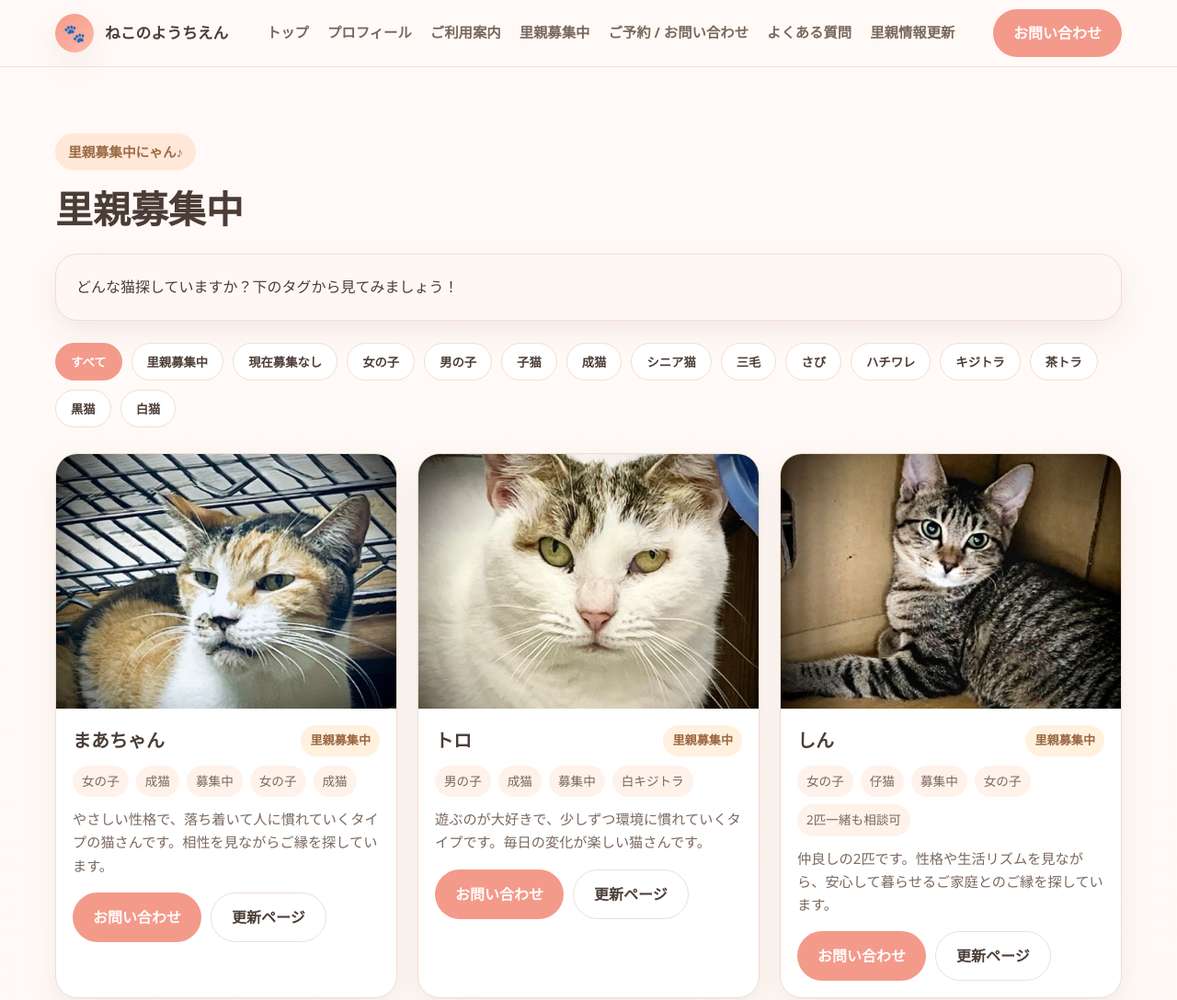
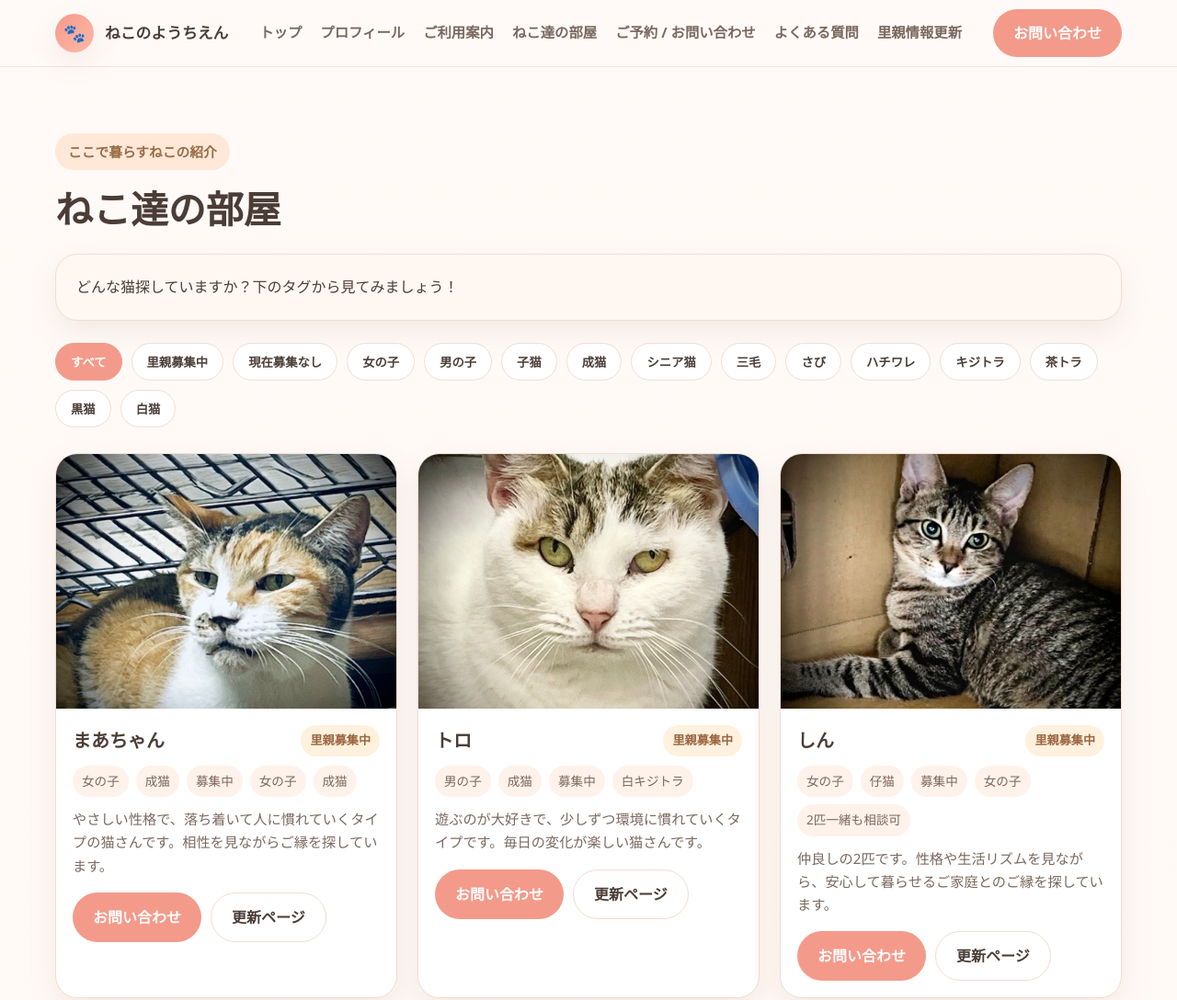
Before and after one commit to neko-liku/test-web, a plain HTML site: page cats.html in a window 1280 px wide. Shown: the top 1088 px of the page at 92% size. Drawn offline with Linux system fonts and the light colour scheme.

Commit message:
Update cats.html

```diff
--- a/cats.html
+++ b/cats.html
@@ -14,7 +14,7 @@
       <a href="index.html">トップ</a>
       <a href="profile.html">プロフィール</a>
       <a href="guide.html">ご利用案内</a>
-      <a href="cats.html">里親募集中</a>
+      <a href="cats.html">ねこ達の部屋</a>
       <a href="contact.html">ご予約 / お問い合わせ</a>
       <a href="faq.html">よくある質問</a>
       <a href="admin.html">里親情報更新</a>
@@ -29,8 +29,8 @@
 <main class="section">
   <div class="container">
     <div class="page-header">
-      <div class="eyebrow">里親募集中にゃん♪</div>
-      <h1 class="section-title">里親募集中</h1>
+      <div class="eyebrow">ここで暮らすねこの紹介</div>
+      <h1 class="section-title">ねこ達の部屋</h1>
       <p class="section-desc"></p>
     </div>
     <section class="guide-box">どんな猫探していますか？下のタグから見てみましょう！
```
